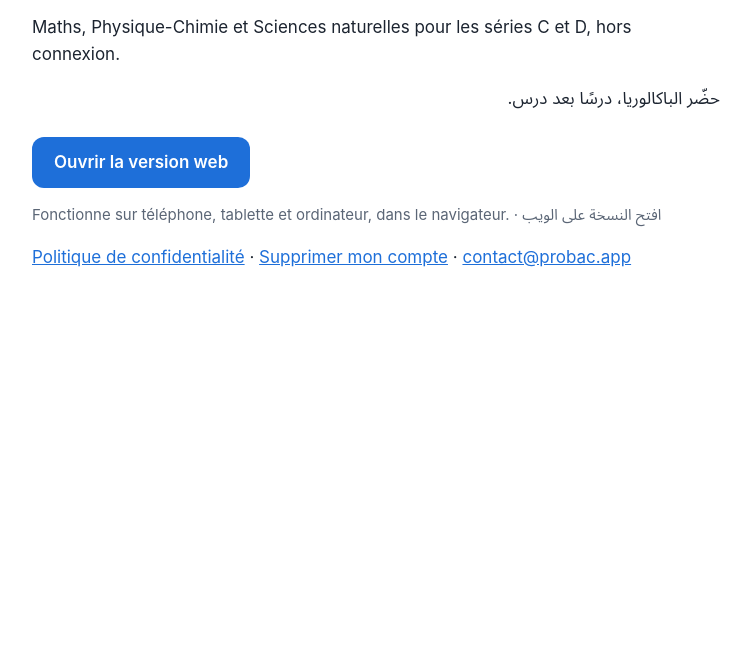
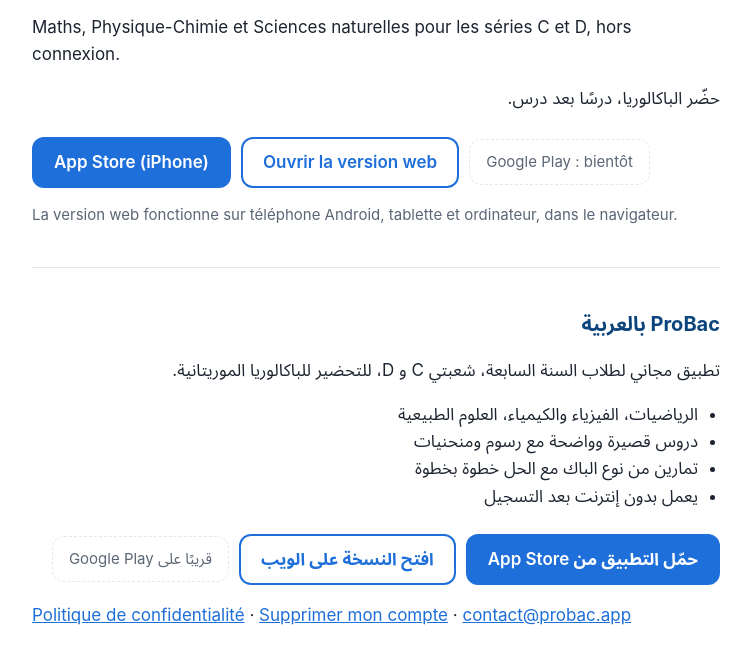
Before and after one commit to dahimohamed/probac-site, a plain HTML site: page index.html in a window 1280 px wide. Shown: the part 134-798 px from the top of the page, without its empty margins (264-1015 px from the left). Drawn offline with Linux system fonts and the light colour scheme.

Commit message:
Add App Store link, Arabic section and Google Play coming soon
Co-Authored-By: Claude Opus 5.5 <noreply@anthropic.com>

```diff
--- a/index.html
+++ b/index.html
@@ -14,8 +14,29 @@
 <h1>Prépare ton Bac, leçon après leçon.</h1>
 <p>Maths, Physique-Chimie et Sciences naturelles pour les séries C et D, hors connexion.</p>
 <p dir="rtl" lang="ar">حضّر الباكالوريا، درسًا بعد درس.</p>
-<p class="cta"><a class="button" href="https://app.probac.app">Ouvrir la version web</a></p>
-<p class="muted">Fonctionne sur téléphone, tablette et ordinateur, dans le navigateur. · <span dir="rtl" lang="ar">افتح النسخة على الويب</span></p>
+<p class="cta">
+<a class="button" href="https://apps.apple.com/app/probac-bac-mauritanie/id6829370156">App Store (iPhone)</a>
+<a class="button alt" href="https://app.probac.app">Ouvrir la version web</a>
+<span class="soon">Google Play : bientôt</span>
+</p>
+<p class="muted">La version web fonctionne sur téléphone Android, tablette et ordinateur, dans le navigateur.</p>
+
+<section class="ar" dir="rtl" lang="ar">
+<h2>ProBac بالعربية</h2>
+<p>تطبيق مجاني لطلاب السنة السابعة، شعبتي C و D، للتحضير للباكالوريا الموريتانية.</p>
+<ul>
+<li>الرياضيات، الفيزياء والكيمياء، العلوم الطبيعية</li>
+<li>دروس قصيرة وواضحة مع رسوم ومنحنيات</li>
+<li>تمارين من نوع الباك مع الحل خطوة بخطوة</li>
+<li>يعمل بدون إنترنت بعد التسجيل</li>
+</ul>
+<p class="cta">
+<a class="button" href="https://apps.apple.com/app/probac-bac-mauritanie/id6829370156">حمّل التطبيق من App Store</a>
+<a class="button alt" href="https://app.probac.app">افتح النسخة على الويب</a>
+<span class="soon">قريبًا على Google Play</span>
+</p>
+</section>
+
 <p><a href="privacy/">Politique de confidentialité</a> · <a href="delete-account/">Supprimer mon compte</a> · <a href="mailto:contact@probac.app">contact@probac.app</a></p>
 </main>
 </body>
--- a/style.css
+++ b/style.css
@@ -43,3 +43,9 @@ a.button { display: inline-block; background: var(--brand); color: #fff; text-de
   font-weight: 600; padding: 12px 22px; border-radius: 12px; }
 a.button:hover { filter: brightness(1.08); }
 @media (prefers-color-scheme: dark) { a.button { color: #0b1420; } }
+.cta { display: flex; flex-wrap: wrap; gap: 10px; align-items: center; }
+a.button.alt { background: transparent; color: var(--brand); border: 2px solid var(--brand); padding: 10px 20px; }
+.soon { display: inline-block; padding: 10px 16px; border-radius: 12px; border: 1px dashed var(--line);
+  color: var(--muted); font-size: 15px; }
+section.ar { border-top: 1px solid var(--line); margin-top: 40px; padding-top: 8px; }
+@media (prefers-color-scheme: dark) { a.button.alt { color: var(--brand); } }
```
